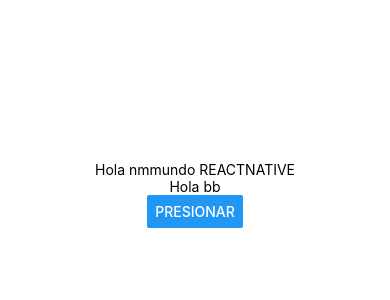
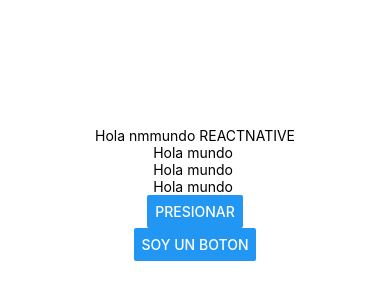
Before and after one commit to carloscoder25/PM19x, a React Native app in the folder Blank/: screen / in a window 390 px wide. Shown: the part 228-528 px from the top of the page. Built offline with nearby package versions, Linux system fonts and the light colour scheme.

Commit message:
practica 4

```diff
--- a/Blank/App.js
+++ b/Blank/App.js
@@ -1,21 +1,39 @@
 import { StatusBar } from 'expo-status-bar';
 import { StyleSheet, Text, View, Button } from 'react-native';
+import React,{Children, useState} from 'react';
 
+//componente Propio  Texto
+const Texto =()=>{
+  const[contenido,setContenido]=useState('Hola mundo')
+  const actualizarTexto=()=>{setContenido('Estado modificado')}
+  const actualizacion=()=>{setContenido('Hola mundo')}
+  return(
+    <Text onPress={actualizarTexto}>{ contenido} </Text>
 
-const Texto =(props)=>{
-  const{children}=props
+  ) ;
+
+}
+
+const Boton =()=>{
+  const [contenido,setContenido]=useState('Soy un boton')
+  const actualizarBoton=()=>{setContenido('ya no soy un boton')}
   return(
-    <Text>{children}</Text>
-  )
+ <Button onPress={actualizarBoton} title={contenido}></Button>
+  );
 }
 
 export default function App() {
   return (
     <View style={styles.container}>
       <Text>Hola nmmundo REACTNATIVE</Text>
-      <Texto> Hola bb </Texto>
+      <Texto></Texto>
+      <Texto></Texto>
+      <Texto></Texto>
 
       <Button title='Presionar'></Button>
+
+      <Boton title='Soy un boton'></Boton>
+
       <StatusBar style="auto" />
     </View>
   );
```
